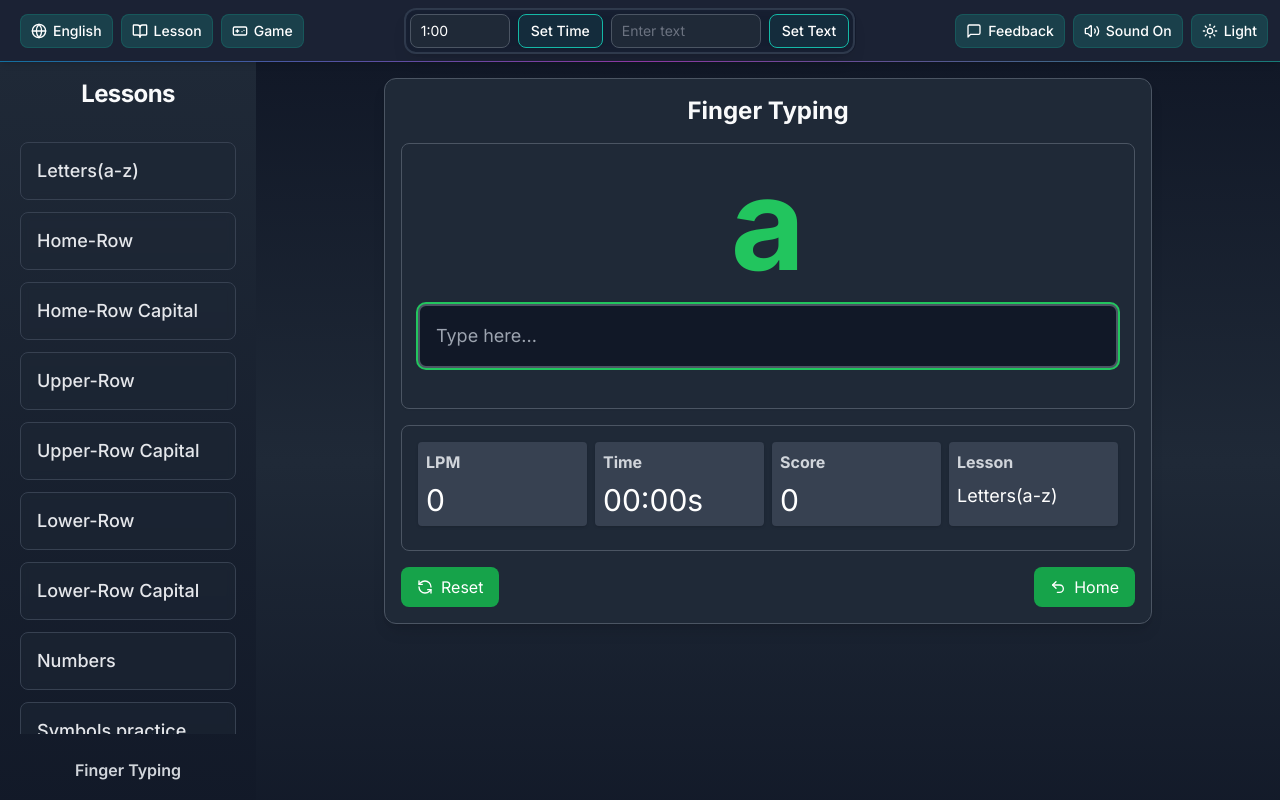
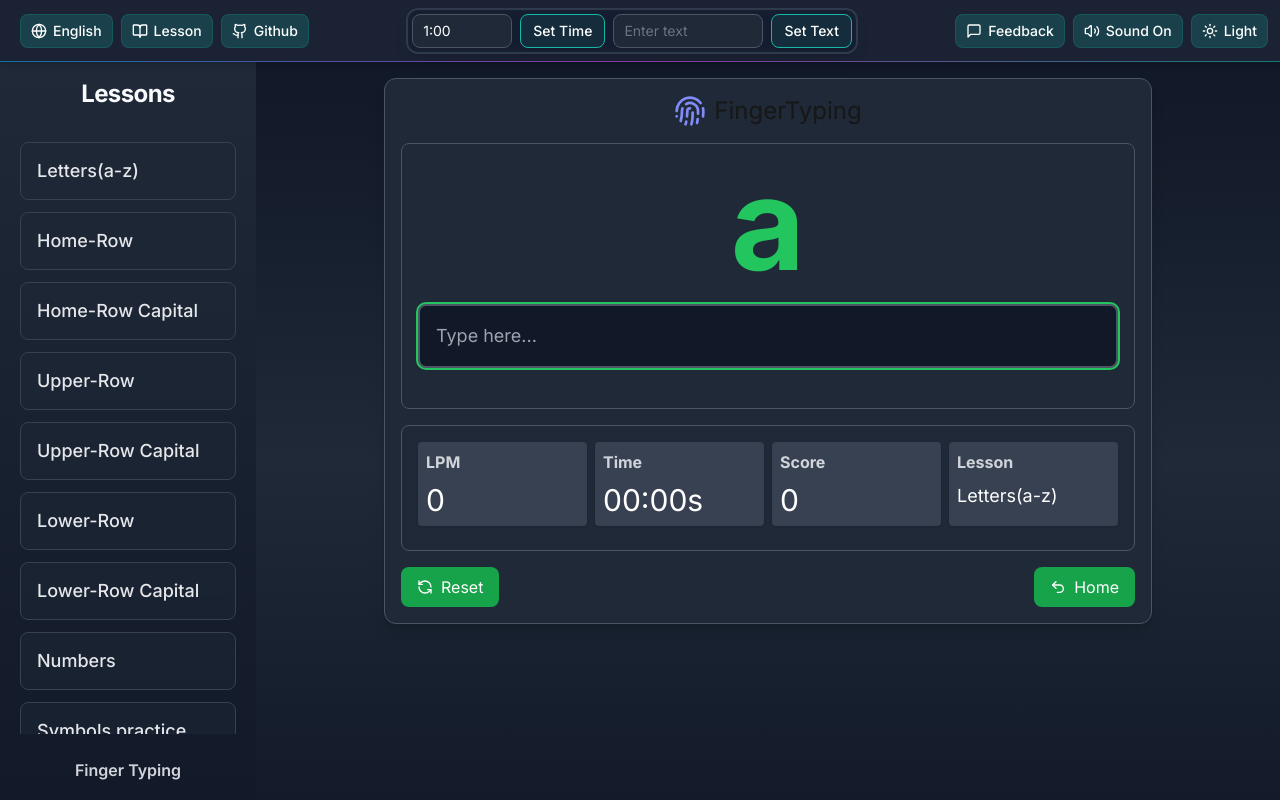
Before and after one commit to finger-typing/fingertyping, a Next.js app: page /lesson in a window 1280 px wide. Shown: the top 800 px of the page. Built offline with nearby package versions, Linux system fonts and the light colour scheme.

Commit message:
version 1.00 [Release fingertype as a open source software]

```diff
--- a/src/app/layout.tsx
+++ b/src/app/layout.tsx
@@ -4,7 +4,6 @@ import "./globals.css";
 import Footer from "@/components/Footer";
 import { AppProvider } from "@/context/AppContext";
 import Navbar from "@/components/Navbar";
-import GoogleAnalytics from "@/components/GoogleAnalytics";
 
 const inter = Inter({ subsets: ["latin"] });
 
@@ -20,11 +19,27 @@ export const viewport: Viewport = {
 export const metadata: Metadata = {
   metadataBase: new URL("https://www.fingertyping.com"),
   title: {
-    default: "Finger Typing",
+    default: "Finger Typing - Open Source Typing Practice",
     template: "%s | FingerTyping",
   },
   description:
-    "Improve your typing speed and accuracy with our secure, ad-free lessons. Perfect for beginners and advanced typists.",
+    "Improve your typing speed and accuracy with our secure, ad-free lessons. Perfect for beginners and advanced typists. Open source and fully secure.",
+  keywords: [
+    "typing practice",
+    "typing lessons",
+    "typing speed",
+    "typing accuracy",
+    "open source typing",
+    "secure typing",
+    "free typing lessons",
+    "typing tests",
+    "typing exercises",
+    "typing games",
+    "typing practice software",
+    "typing software",
+    "finger typeing",
+    "fingertyping"
+  ],
   authors: [{ name: "FingerTyping Team" }],
   publisher: "FingerTyping",
   formatDetection: {
@@ -40,8 +55,8 @@ export const metadata: Metadata = {
   manifest: "/manifest.json",
   openGraph: {
     type: "website",
-    title: "Finger Typing",
-    description: "Free typing lessons and speed tests for all skill levels.",
+    title: "Finger Typing - Open Source Typing Practice",
+    description: "Free typing lessons and speed tests for all skill levels. Open source and fully secure.",
     images: ["https://www.fingertyping.com/og-image.png"],
     url: "https://www.fingertyping.com",
     siteName: "FingerTyping",
@@ -49,8 +64,8 @@ export const metadata: Metadata = {
   },
   twitter: {
     card: "summary_large_image",
-    title: "Finger Typing",
-    description: "Improve typing skills with free and secure lessons.",
+    title: "Finger Typing - Open Source Typing Practice",
+    description: "Improve typing skills with free and secure lessons. Open source and fully secure.",
     images: ["https://www.fingertyping.com/og-image.png"],
     creator: "@fingertyping",
   },
@@ -81,7 +96,7 @@ export default function RootLayout({
 }) {
   return (
     <html lang="en">
-     <head>
+      <head>
         <link
           rel="preconnect"
           href="https://fonts.gstatic.com"
@@ -101,7 +116,7 @@ export default function RootLayout({
                 "price": "0",
                 "priceCurrency": "USD"
               },
-              "description": "Free online typing practice platform to improve typing speed and accuracy",
+              "description": "Free online typing practice platform to improve typing speed and accuracy. Open source and fully secure.",
               "operatingSystem": "Any",
               "browserRequirements": "Requires JavaScript",
               "url": "https://www.fingertyping.com"
@@ -110,7 +125,6 @@ export default function RootLayout({
         />
       </head>
       <body className={inter.className}>
-        <GoogleAnalytics />
         <AppProvider>
           <Navbar />
           <main>{children}</main>
--- a/src/app/lesson/components/LessonContent.tsx
+++ b/src/app/lesson/components/LessonContent.tsx
@@ -2,7 +2,7 @@
 
 import React, { useState, useEffect, useRef } from "react";
 import Link from "next/link";
-import { RefreshCcw, Undo2 } from "lucide-react";
+import { RefreshCcw, Undo2, Fingerprint } from "lucide-react";
 import { useSearchParams } from 'next/navigation';
 import Sidebar from "./Sidebar";
 import TypingInterface from "./Typing-Interface";
@@ -159,7 +159,7 @@ export default function LessonContent() {
   return (
     <div className="min-h-screen bg-gradient-to-b from-white via-gray-50 to-white dark:from-gray-900 dark:via-gray-800 dark:to-gray-900">
       <div className="flex min-h-screen flex-col md:flex-row">
-        <div className="md:w-64 md:min-w-[250px] md:max-h-screen md:overflow-y-auto">
+        <div className="md:max-h-screen md:w-64 md:min-w-[250px] md:overflow-y-auto">
           <Sidebar
             lessonOptions={LessonOptions}
             currentLesson={currentLesson}
@@ -169,16 +169,17 @@ export default function LessonContent() {
         </div>
 
         <div className="flex-1 p-2 md:p-4">
-          <div className="mx-auto max-w-3xl rounded-xl border border-gray-300 bg-white p-4 shadow-lg
-                       transition-all duration-300 hover:shadow-xl dark:border-gray-600 dark:bg-gray-800">
+          <div className="mx-auto max-w-3xl rounded-xl border border-gray-300 bg-white p-4 shadow-lg transition-all duration-300 hover:shadow-xl dark:border-gray-600 dark:bg-gray-800">
             <div className="mb-4 text-center">
-              <h1 className="text-xl font-bold text-gray-900 dark:text-gray-50 md:text-2xl">
-                Finger Typing
-              </h1>
+              <a href="/" className="flex items-center space-x-2 text-2xl text-bold justify-center">
+                <Fingerprint
+                  className={`h-8 w-8 ${contextDarkMode ? "text-indigo-400" : "text-indigo-600"}`}
+                />
+                <span>FingerTyping</span>
+              </a>
             </div>
 
-            <div className="mb-4 rounded-lg border border-gray-300 bg-white p-4
-                         shadow-sm dark:border-gray-600 dark:bg-gray-800">
+            <div className="mb-4 rounded-lg border border-gray-300 bg-white p-4 shadow-sm dark:border-gray-600 dark:bg-gray-800">
               <TypingInterface
                 currentWord={getCurrentContent()[currentWordIndex]}
                 isCorrect={isCorrect}
@@ -189,8 +190,7 @@ export default function LessonContent() {
               />
             </div>
 
-            <div className="mb-4 rounded-lg border border-gray-300 p-4
-                         dark:border-gray-600">
+            <div className="mb-4 rounded-lg border border-gray-300 p-4 dark:border-gray-600">
               <StatsDisplay
                 wpm={wpm}
                 time={time}
@@ -203,12 +203,10 @@ export default function LessonContent() {
               <select
                 title="mobile_lesson"
                 value={currentLesson}
-                onChange={(e) => setCurrentLesson(e.target.value as LessonOption)}
-                className="w-full rounded-lg border border-gray-300 bg-white p-2
-                        text-gray-900 transition-all duration-200
-                        focus:border-green-600 focus:outline-none focus:ring-1
-                        focus:ring-green-600 dark:border-gray-600
-                        dark:bg-gray-700 dark:text-white"
+                onChange={(e) =>
+                  setCurrentLesson(e.target.value as LessonOption)
+                }
+                className="w-full rounded-lg border border-gray-300 bg-white p-2 text-gray-900 transition-all duration-200 focus:border-green-600 focus:outline-none focus:ring-1 focus:ring-green-600 dark:border-gray-600 dark:bg-gray-700 dark:text-white"
                 disabled={currentLanguage !== "English"}
               >
                 {Object.keys(LessonOptions).map((option) => (
@@ -222,17 +220,13 @@ export default function LessonContent() {
             <div className="flex flex-col gap-2 md:flex-row md:justify-between">
               <button
                 onClick={resetGame}
-                className="flex items-center justify-center rounded-lg bg-green-600
-                       px-4 py-2 text-white transition-all duration-200
-                       hover:-translate-y-0.5 hover:bg-green-700 hover:shadow-md"
+                className="flex items-center justify-center rounded-lg bg-green-600 px-4 py-2 text-white transition-all duration-200 hover:-translate-y-0.5 hover:bg-green-700 hover:shadow-md"
               >
                 <RefreshCcw className="mr-2 h-4 w-4" /> Reset
               </button>
               <Link
                 href="/"
-                className="flex items-center justify-center rounded-lg bg-green-600
-                       px-4 py-2 text-white transition-all duration-200
-                       hover:-translate-y-0.5 hover:bg-green-700 hover:shadow-md"
+                className="flex items-center justify-center rounded-lg bg-green-600 px-4 py-2 text-white transition-all duration-200 hover:-translate-y-0.5 hover:bg-green-700 hover:shadow-md"
               >
                 <Undo2 className="mr-2 h-4 w-4" /> Home
               </Link>
--- a/src/components/GoogleAnalytics.tsx
+++ /dev/null
@@ -1,26 +0,0 @@
-'use client';
-
-import Script from 'next/script';
-
-const GoogleAnalytics = () => {
-    const GA_MEASUREMENT_ID = 'G-K6R56SJ0DY'; // Replace with your Google Analytics Measurement ID
-
-    return (
-        <>
-            <Script
-                src={`https://www.googletagmanager.com/gtag/js?id=${GA_MEASUREMENT_ID}`}
-                strategy="afterInteractive"
-            />
-            <Script id="google-analytics" strategy="afterInteractive">
-                {`
-                    window.dataLayer = window.dataLayer || [];
-                    function gtag(){dataLayer.push(arguments);}
-                    gtag('js', new Date());
-                    gtag('config', '${GA_MEASUREMENT_ID}');
-                `}
-            </Script>
-        </>
-    );
-};
-
-export default GoogleAnalytics;
--- a/src/components/Navbar.tsx
+++ b/src/components/Navbar.tsx
@@ -9,7 +9,8 @@ import {
   MessageSquare,
   Volume2,
   VolumeX,
-  Gamepad,
+
+  Github,
 } from "lucide-react";
 import LanguageDropdown from "./LanguageDropdown";
 import CustomInputs from "./CustomInputs";
@@ -90,32 +91,61 @@ const Navbar: React.FC = () => {
 
   const toggleSound = () => setSoundEnabled(audioPlayer.toggleSound());
 
-  const navItems = useMemo(() => [
+  const navItems = useMemo(
+    () => [
       {
         href: "/lesson",
-      icon: <BookOpen size={16} className="mr-1.5 transition-transform duration-300 group-hover:rotate-6" />,
+        icon: (
+          <BookOpen
+            size={16}
+            className="mr-1.5 transition-transform duration-300 group-hover:rotate-6"
+          />
+        ),
         label: "Lesson",
       },
       {
-      href: "/game",
-      icon: <Gamepad size={16} className="mr-1.5 transition-transform duration-300 group-hover:rotate-12" />,
-      label: "Game",
+        onClick: () =>
+          window.open(
+            "https://github.com/Mdhasibulislamgit/fingertyping",
+            "_blank",
+          ),
+        icon: (
+          <Github
+            size={16}
+            className="mr-1.5 transition-transform duration-300 group-hover:rotate-12"
+          />
+        ),
+        label: "Github",
       },
       {
-      onClick: () => window.open("https://forms.gle/D2QzunVpsg7nz9mc8", "_blank"),
-      icon: <MessageSquare size={16} className="mr-1.5 transition-transform duration-300 group-hover:rotate-12" />,
+        onClick: () =>
+          window.open("https://forms.gle/D2QzunVpsg7nz9mc8", "_blank"),
+        icon: (
+          <MessageSquare
+            size={16}
+            className="mr-1.5 transition-transform duration-300 group-hover:rotate-12"
+          />
+        ),
         label: "Feedback",
       },
       {
         onClick: toggleSound,
         icon: soundEnabled ? (
-        <Volume2 size={16} className="mr-1.5 transition-transform duration-300 group-hover:scale-110" />
+          <Volume2
+            size={16}
+            className="mr-1.5 transition-transform duration-300 group-hover:scale-110"
+          />
         ) : (
-        <VolumeX size={16} className="mr-1.5 transition-transform duration-300 group-hover:scale-110" />
+          <VolumeX
+            size={16}
+            className="mr-1.5 transition-transform duration-300 group-hover:scale-110"
+          />
         ),
         label: soundEnabled ? "Sound On" : "Sound Off",
       },
-  ], [soundEnabled]);
+    ],
+    [soundEnabled],
+  );
 
   return (
     <>
--- a/src/components/ShareSection.tsx
+++ b/src/components/ShareSection.tsx
@@ -128,7 +128,7 @@ const ShareSection: React.FC<ShareSectionProps> = ({
       } `}
     >
       <div className="mb-4">
-        <h2 className="mb-2 text-2xl font-bold">Share This Tool</h2>
+        <h2 className="mb-2 text-2xl font-bold">Share This Tool And Contribute on GitHub</h2>
         <p
           className={`text-sm ${darkMode ? "text-gray-300" : "text-gray-600"} `}
         >
```
Also changed, not shown: 1 other file (tests, documents, lock files or other folders). Lines whose indentation alone changed are shown as unchanged.
